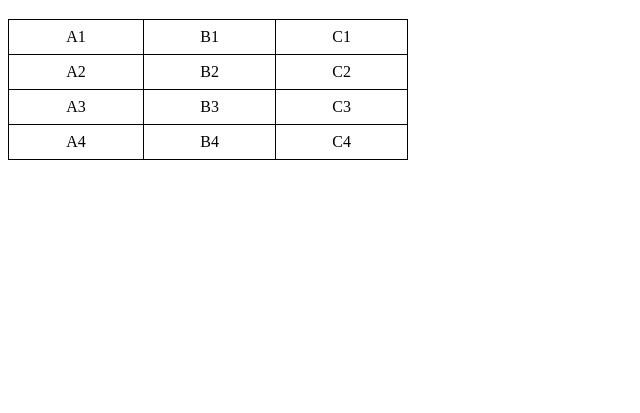
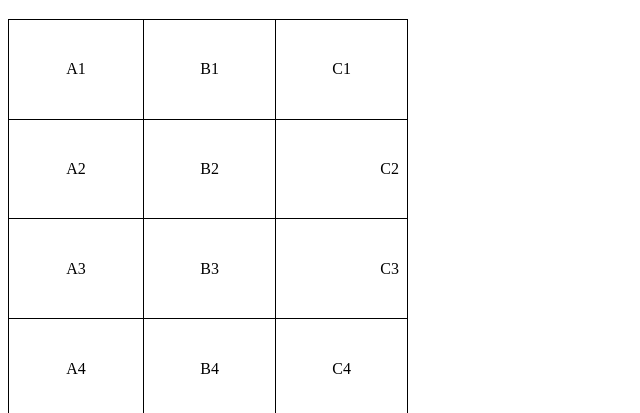
Before and after one commit to JoabCoelh0/CURSO-HTML-E-CSS-GUANABRA, a plain HTML site: page EXERCICIOS/ex023/tabela001.html in a window 1280 px wide. Shown: the part 61-474 px from the top of the page, without its empty margins (0-640 px from the left). Drawn offline with Linux system fonts and the light colour scheme.

Commit message:
Update tabela001.html

```diff
--- a/EXERCICIOS/ex023/tabela001.html
+++ b/EXERCICIOS/ex023/tabela001.html
@@ -6,15 +6,22 @@
     <title>tabelas</title>
     <style>
         table{
+            height: 400px;
             border-collapse: collapse;
             width: 400px;
+
         }
 
         td{
 
             border: solid 1px black;
             padding: 8px;
-            text-align: center;
+            text-align: center; /*ALINHAMENTO HORIZONTAL*/
+            vertical-align: middle; /*ALINHAMEMTO VERTICAL*/
+        }
+
+        .numero{
+            text-align: right;
         }
     </style>
 </head>
@@ -35,12 +42,12 @@
         <tr>
             <td>A2</td>
             <td>B2</td>
-            <td>C2</td>
+            <td class="numero">C2</td>
         </tr>
         <tr>
             <td>A3</td>
             <td>B3</td>
-            <td>C3</td>
+            <td class="numero">C3</td>
         </tr>
         <tr>
             <td>A4</td>
```
